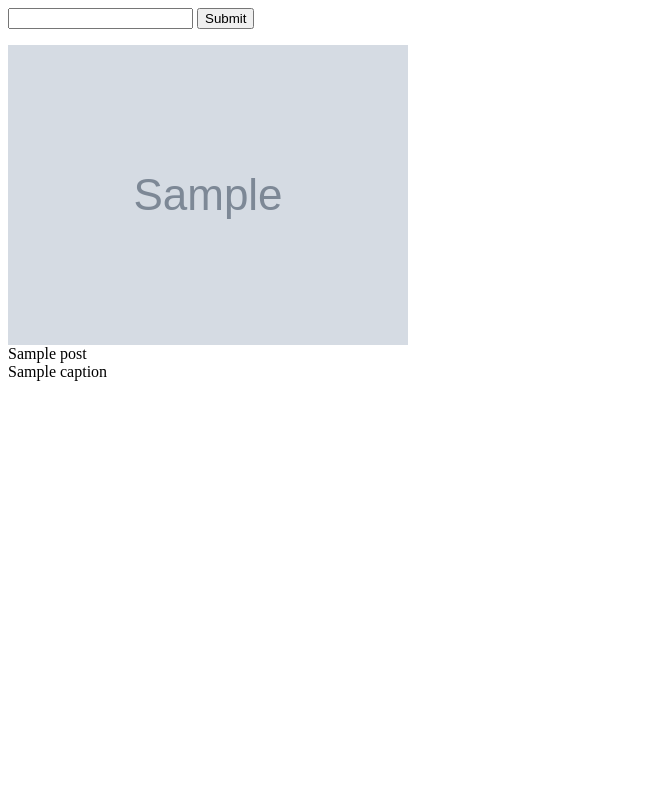
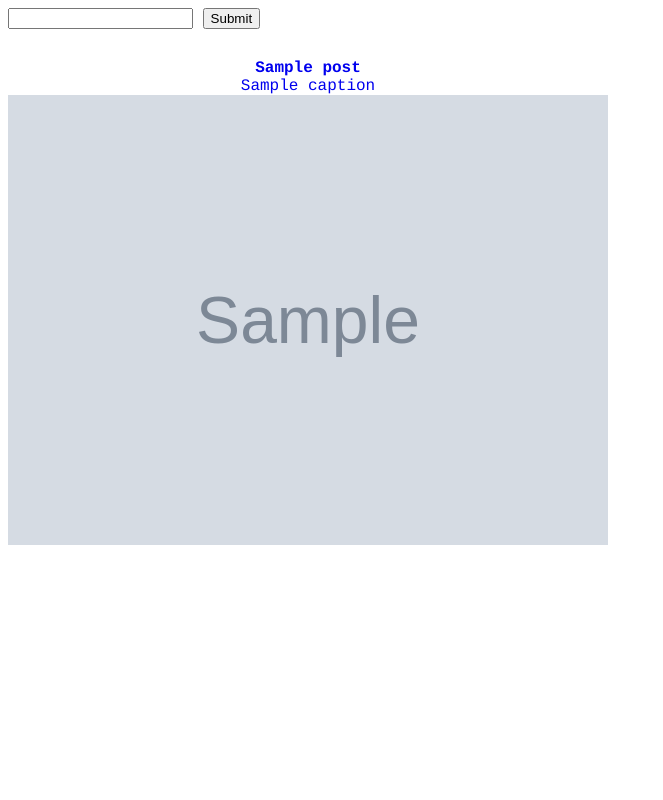
Before and after one commit to Donohue/boogle, a Flask app: template templates/index.html in a window 1280 px wide. Shown: the whole page, without its empty margins (0-663 px from the left). Run offline with Flask 2, Linux system fonts and the light colour scheme; the template is opened without the code that fills it: most values are stand-ins (such as "Sample title", 1, 10 or a date in 2020); grey boxes marked "Sample" are stand-in pictures.

Commit message:
Some style
Signed-off-by: Brian Donohue <brian.donohue89@gmail.com>

```diff
--- /dev/null
+++ b/static/css/main.css
@@ -0,0 +1,39 @@
+body {
+    font-family: 'Courier', monospace;
+}
+
+#posts {
+    margin-top: 30px;
+}
+
+.post {
+    display: inline-block;
+    padding-bottom: 20px;
+    text-decoration: none;
+}
+
+.post img {
+    display: block;
+    height: 450px;
+}
+
+.post .text {
+    text-align: center;
+}
+
+.post .name {
+    font-weight: bold;
+}
+
+.post:hover .name {
+    text-decoration: underline;
+}
+
+.clearfix:after {
+    visibility: hidden;
+    display: block;
+    font-size: 0;
+    content: " ";
+    clear: both;
+    height: 0;
+}
--- a/templates/index.html
+++ b/templates/index.html
@@ -1,7 +1,9 @@
 <html>
 <head>
+    <link rel="stylesheet" type="text/css" href="/static/css/main.css"/>
 </head>
 <body>
+    <div id="content">
         <form method="GET" action="/">
             <input type="text" name="q"/>
             <input type="submit"/>
@@ -9,10 +11,19 @@
 
         <div id="posts">
             {% for post in posts %}
-            <div><img src="{{post['thumbnailSrc']}}"/>
-            <div>{{ post['name'] }}</div>
-            <div>{{ post['caption'] }}</div>
+                <a class="post clearfix" href="{{ 'byte://%s' % post['name'] }}">
+                    <div class="text">
+                        <div class="name">{{ post['name'] }}</div>
+                        {% if post['caption'] %}
+                            <div class="caption">{{ post['caption'] }}</div>
+                        {% else %}
+                            <div class="caption">&nbsp;</div> {# Hack to get name positioned properly #}
+                        {% endif %}
+                    </div>
+                    <img src="{{post['thumbnailSrc']}}"/>
+                </a>
             {% endfor %}
+        </div>
     </div>
 </body>
 </html>
```
Lines whose indentation alone changed are shown as unchanged.
